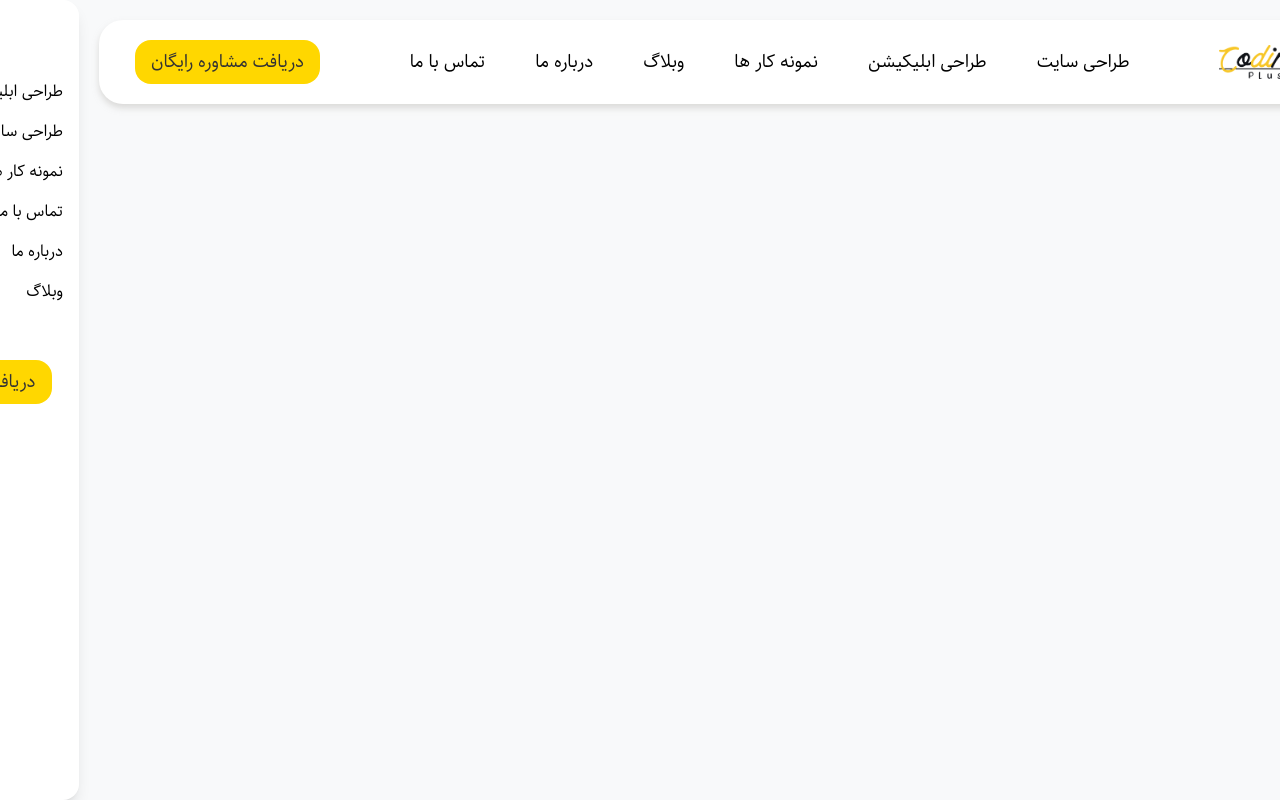
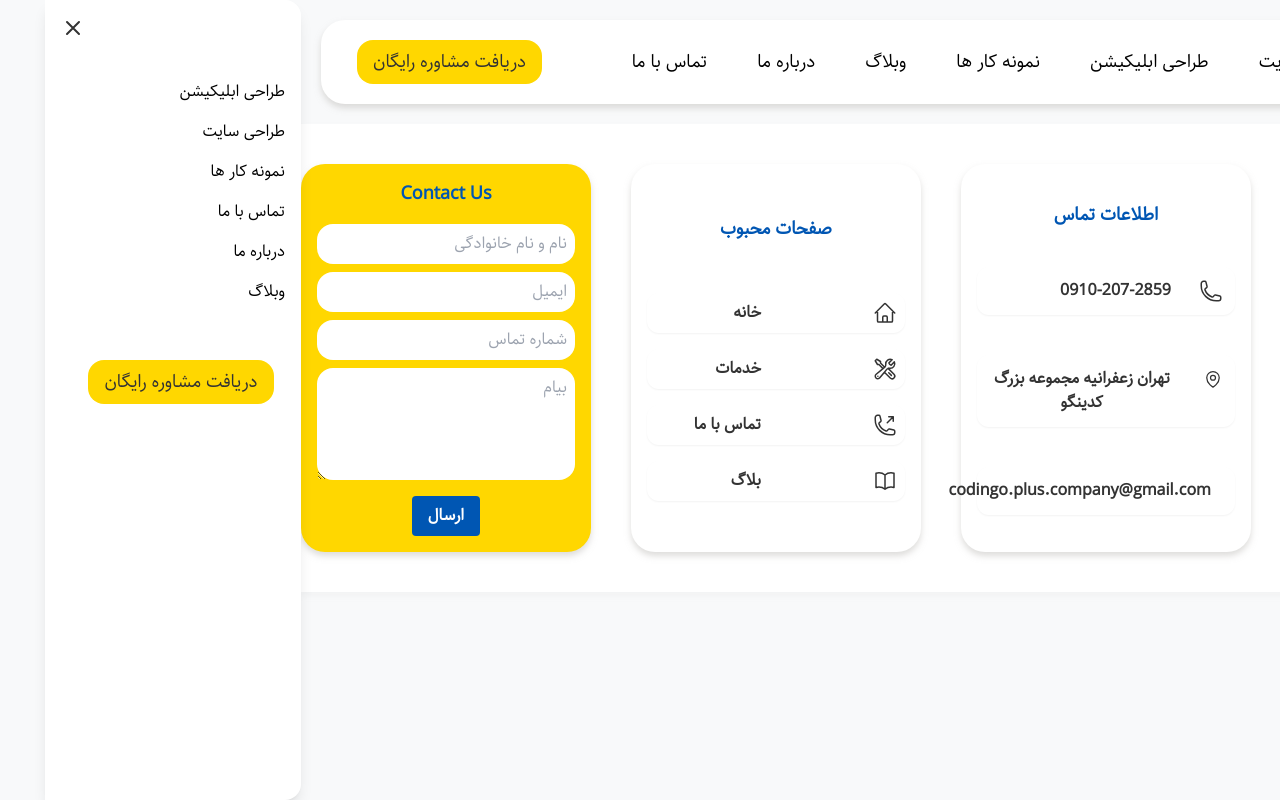
Before and after one commit to Mobin-Heydari/Codingo-Plus, a Next.js app in the folder Frontend/client/: page / in a window 1280 px wide. Built offline with nearby package versions, Linux system fonts and the light colour scheme.

Commit message:
Footer is compelited.

```diff
--- a/Frontend/client/src/app/assets/css/globals.css
+++ b/Frontend/client/src/app/assets/css/globals.css
@@ -38,3 +38,7 @@ body {
 .primary-transitsion {
   transition: 0.5s ease, transform 0.5s ease;
 }
+
+a {
+  text-decoration: none;
+}
--- a/Frontend/client/src/app/layout.tsx
+++ b/Frontend/client/src/app/layout.tsx
@@ -2,6 +2,7 @@ import type { Metadata } from "next";
 import "./assets/css/globals.css";
 import Image from 'next/image';
 import Header from "@/components/ui/Header";
+import Footer from "@/components/ui/footer";
 
 export const metadata: Metadata = {
   title: "کدینگو",
@@ -24,6 +25,7 @@ export default function RootLayout({
       <body className="bg-background">
         <Header></Header>
         {children}
+        <Footer></Footer>
       </body>
     </html>
   );
--- /dev/null
+++ b/Frontend/client/src/components/ui/footer.tsx
@@ -0,0 +1,92 @@
+"use client";
+
+
+export default function Footer() {
+    return (
+        <footer className="shadow-custom-light bg-white text-text py-10">
+            <div className="container mx-auto grid grid-cols-1 md:grid-cols-2 xl:grid-cols-4 gap-10">
+
+                {/* Description Section */}
+                <div className="text-center shadow-custom-dark p-4 rounded-3xl flex flex-col justify-evenly">
+                    <h2 className="text-xl font-bold mb-4 text-primary">مجموعه کدینگو <span>:)</span></h2>
+                    <div className="text-lg text-text mb-4">
+                        <p className="text-text">ما متعهد به ارائه بهترین خدمات ممکن هستیم. تیم ما اینجاست تا در تمام نیازهای شما به شما کمک کند.</p>
+                    </div>
+                </div>
+
+
+                {/* Addresses and Contact Details Section */}
+                <div className="flex justify-evenly flex-col rounded-3xl p-4 text-center shadow-custom-dark">
+                    <h2 className="text-secondary text-lg font-bold mb-4 mt8">اطلاعات تماس</h2>
+                    <div className="flex flex-col justify-normal gap-10">
+                        <div className="flex justify-normal gap-7 shadow-sm rounded-xl p-3 hover:text-primary primary-transitsion cursor-pointer font-bold">
+                            <svg xmlns="http://www.w3.org/2000/svg" fill="none" viewBox="0 0 24 24" strokeWidth={1.5} stroke="currentColor" className="size-6">
+                                <path strokeLinecap="round" strokeLinejoin="round" d="M2.25 6.75c0 8.284 6.716 15 15 15h2.25a2.25 2.25 0 0 0 2.25-2.25v-1.372c0-.516-.351-.966-.852-1.091l-4.423-1.106c-.44-.11-.902.055-1.173.417l-.97 1.293c-.282.376-.769.542-1.21.38a12.035 12.035 0 0 1-7.143-7.143c-.162-.441.004-.928.38-1.21l1.293-.97c.363-.271.527-.734.417-1.173L6.963 3.102a1.125 1.125 0 0 0-1.091-.852H4.5A2.25 2.25 0 0 0 2.25 4.5v2.25Z" />
+                            </svg>
+                            <p>0910-207-2859</p>
+                        </div>
+                        <div className="flex justify-normal gap-7 shadow-sm rounded-xl p-3 hover:text-primary primary-transitsion cursor-pointer font-bold">
+                            <svg xmlns="http://www.w3.org/2000/svg" fill="none" viewBox="0 0 24 24" strokeWidth={1.5} stroke="currentColor" className="size-6">
+                                <path strokeLinecap="round" strokeLinejoin="round" d="M15 10.5a3 3 0 1 1-6 0 3 3 0 0 1 6 0Z" />
+                                <path strokeLinecap="round" strokeLinejoin="round" d="M19.5 10.5c0 7.142-7.5 11.25-7.5 11.25S4.5 17.642 4.5 10.5a7.5 7.5 0 1 1 15 0Z" />
+                            </svg>
+                            <p>تهران زعفرانیه مجموعه بزرگ کدینگو</p>
+                        </div>
+                        <div className="flex justify-normal gap-3 shadow-sm rounded-xl p-3 hover:text-primary primary-transitsion cursor-pointer font-bold">
+                            <svg xmlns="http://www.w3.org/2000/svg" fill="none" viewBox="0 0 24 24" strokeWidth={1.5} stroke="currentColor" className="size-6">
+                                <path strokeLinecap="round" strokeLinejoin="round" d="M21.75 6.75v10.5a2.25 2.25 0 0 1-2.25 2.25h-15a2.25 2.25 0 0 1-2.25-2.25V6.75m19.5 0A2.25 2.25 0 0 0 19.5 4.5h-15a2.25 2.25 0 0 0-2.25 2.25m19.5 0v.243a2.25 2.25 0 0 1-1.07 1.916l-7.5 4.615a2.25 2.25 0 0 1-2.36 0L3.32 8.91a2.25 2.25 0 0 1-1.07-1.916V6.75" />
+                            </svg>
+                            <p>codingo.plus.company@gmail.com</p>
+                        </div>
+
+                    </div>
+                </div>
+
+                {/* Popular Links Section */}
+                <div className="flex flex-col justify-evenly p-4 text-center shadow-custom-dark rounded-3xl">
+                    <h2 className="text-secondary text-lg font-bold mb-4 mt8">صفحات محبوب</h2>
+                    <ul className="flex justify-between flex-col gap-4 text-text">
+                        <li className="shadow-sm rounded-xl p-2 hover:text-primary primary-transitsion cursor-pointer font-bold flex justify-normal gap-x-28">
+                        <svg xmlns="http://www.w3.org/2000/svg" fill="none" viewBox="0 0 24 24" strokeWidth={1.5} stroke="currentColor" className="size-6">
+                            <path strokeLinecap="round" strokeLinejoin="round" d="m2.25 12 8.954-8.955c.44-.439 1.152-.439 1.591 0L21.75 12M4.5 9.75v10.125c0 .621.504 1.125 1.125 1.125H9.75v-4.875c0-.621.504-1.125 1.125-1.125h2.25c.621 0 1.125.504 1.125 1.125V21h4.125c.621 0 1.125-.504 1.125-1.125V9.75M8.25 21h8.25" />
+                        </svg>
+
+                            <a href="#" className="hover:underline">خانه</a>
+                        </li>
+                        <li className="shadow-sm rounded-xl p-2 hover:text-primary primary-transitsion cursor-pointer font-bold flex justify-normal gap-x-28">
+                        <svg xmlns="http://www.w3.org/2000/svg" fill="none" viewBox="0 0 24 24" strokeWidth={1.5} stroke="currentColor" className="size-6">
+                            <path strokeLinecap="round" strokeLinejoin="round" d="M11.42 15.17 17.25 21A2.652 2.652 0 0 0 21 17.25l-5.877-5.877M11.42 15.17l2.496-3.03c.317-.384.74-.626 1.208-.766M11.42 15.17l-4.655 5.653a2.548 2.548 0 1 1-3.586-3.586l6.837-5.63m5.108-.233c.55-.164 1.163-.188 1.743-.14a4.5 4.5 0 0 0 4.486-6.336l-3.276 3.277a3.004 3.004 0 0 1-2.25-2.25l3.276-3.276a4.5 4.5 0 0 0-6.336 4.486c.091 1.076-.071 2.264-.904 2.95l-.102.085m-1.745 1.437L5.909 7.5H4.5L2.25 3.75l1.5-1.5L7.5 4.5v1.409l4.26 4.26m-1.745 1.437 1.745-1.437m6.615 8.206L15.75 15.75M4.867 19.125h.008v.008h-.008v-.008Z" />
+                        </svg>
+
+                            <a href="#" className="hover:underline">خدمات</a>
+                        </li>
+                        <li className="shadow-sm rounded-xl p-2 hover:text-primary primary-transitsion cursor-pointer font-bold flex justify-normal gap-x-28">
+                            <svg xmlns="http://www.w3.org/2000/svg" fill="none" viewBox="0 0 24 24" strokeWidth={1.5} stroke="currentColor" className="size-6">
+                                <path strokeLinecap="round" strokeLinejoin="round" d="M20.25 3.75v4.5m0-4.5h-4.5m4.5 0-6 6m3 12c-8.284 0-15-6.716-15-15V4.5A2.25 2.25 0 0 1 4.5 2.25h1.372c.516 0 .966.351 1.091.852l1.106 4.423c.11.44-.054.902-.417 1.173l-1.293.97a1.062 1.062 0 0 0-.38 1.21 12.035 12.035 0 0 0 7.143 7.143c.441.162.928-.004 1.21-.38l.97-1.293a1.125 1.125 0 0 1 1.173-.417l4.423 1.106c.5.125.852.575.852 1.091V19.5a2.25 2.25 0 0 1-2.25 2.25h-2.25Z" />
+                            </svg>
+
+                            <a href="#" className="hover:underline">تماس با ما</a>
+                        </li>
+                        <li className="shadow-sm rounded-xl p-2 hover:text-primary primary-transitsion cursor-pointer font-bold flex justify-normal gap-x-28">
+                            <svg xmlns="http://www.w3.org/2000/svg" fill="none" viewBox="0 0 24 24" strokeWidth={1.5} stroke="currentColor" className="size-6">
+                                <path strokeLinecap="round" strokeLinejoin="round" d="M12 6.042A8.967 8.967 0 0 0 6 3.75c-1.052 0-2.062.18-3 .512v14.25A8.987 8.987 0 0 1 6 18c2.305 0 4.408.867 6 2.292m0-14.25a8.966 8.966 0 0 1 6-2.292c1.052 0 2.062.18 3 .512v14.25A8.987 8.987 0 0 0 18 18a8.967 8.967 0 0 0-6 2.292m0-14.25v14.25" />
+                            </svg>
+                            <a href="#" className="hover:underline">بلاگ</a>
+                        </li>
+                    </ul>
+                </div>
+                {/* Contact Form Section */}
+                <div className="flex flex-col justify-evenly p-4 text-center shadow-custom-dark rounded-3xl bg-primary">
+                    <h2 className="text-secondary text-lg font-bold mb-4 mt8">Contact Us</h2>
+                    <form>
+                        <input type="text" placeholder="نام و نام خانوادگی" className="w-full p-2 mb-2 rounded-2xl bg-white focus:outline-0" required/>
+                        <input type="email" placeholder="ایمیل" className="w-full p-2 mb-2 rounded-2xl bg-white focus:outline-0" required/>
+                        <input type="email" placeholder="شماره تماس" className="w-full p-2 mb-2 rounded-2xl bg-white focus:outline-0" required/>
+                        <textarea placeholder="بیام" className="w-full p-2 mb-2 rounded-2xl bg-white focus:outline-0" rows={4} required/>
+                        <button type="submit" className="bg-secondary hover:bg-hover text-white font-bold py-2 px-4 rounded primary-transitsion">ارسال</button>
+                    </form>
+                </div>
+            </div>
+        </footer>
+    )
+}
```
